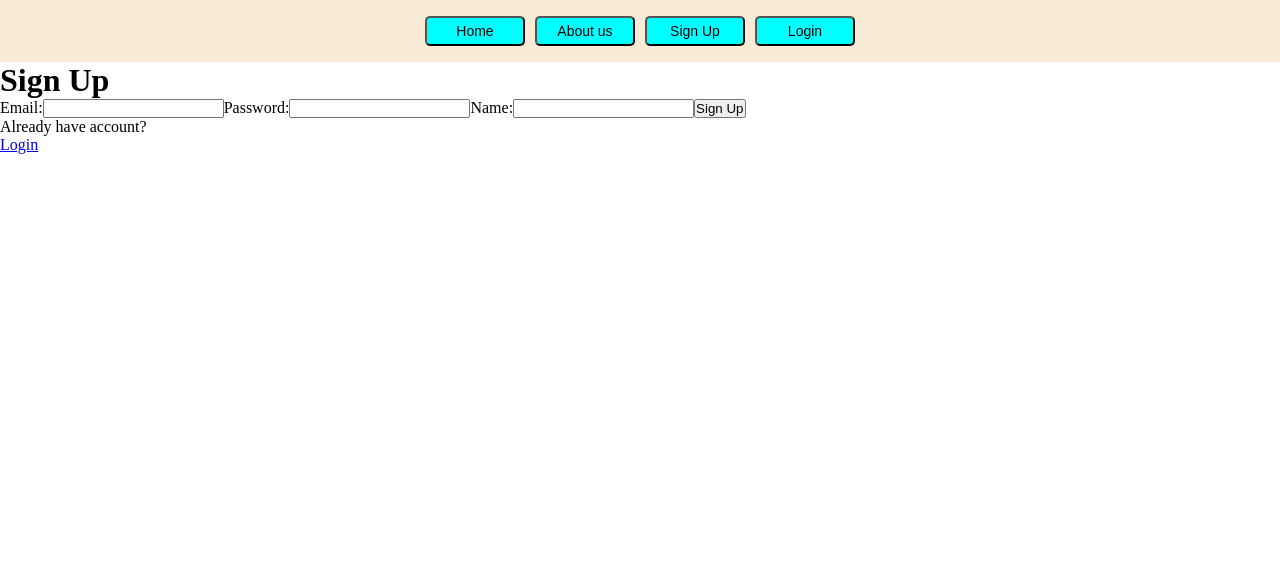
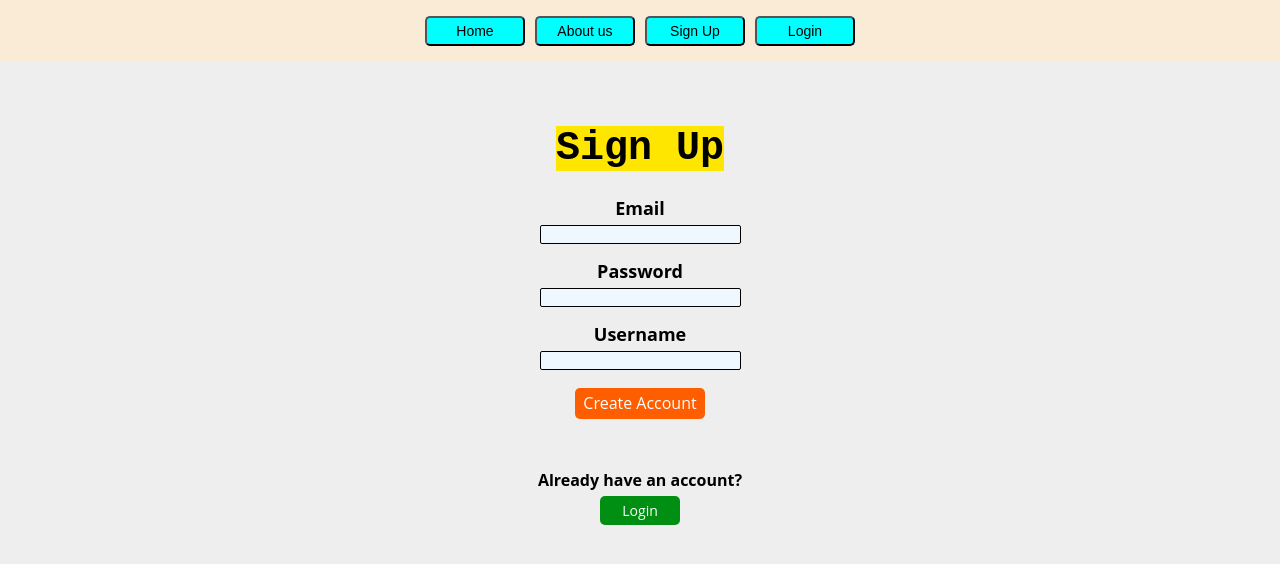
Before and after one commit to fitness-classes-platform/fitness-app-frontend, a React (Vite) app: page /signup in a window 1280 px wide. Shown: the top 564 px of the page. Built offline with nearby package versions, Linux system fonts and the light colour scheme.

Commit message:
add css to signup and login

```diff
--- a/src/index.css
+++ b/src/index.css
@@ -2,6 +2,7 @@
     margin: 0;
     padding: 0;
     box-sizing: border-box;
+    background-color: rgb(238, 238, 238);
 }
 
 .navbar {
@@ -20,3 +21,192 @@
     width: 100px;
     border-radius: 5px;
 }
+
+.signup {
+    display: flex;
+    justify-content: center;
+    align-items: center;
+    padding: 2rem;
+}
+
+.signupPage {
+    padding: 2rem;
+    display: flex;
+    flex-direction: column;
+    justify-content: center;
+    align-items: center;
+    width: 30vw;
+}
+
+.signupPage h1 {
+    text-align: center;
+    font-family: "Martian Mono", monospace;
+    font-size: 40px;
+    background-color: rgb(255, 230, 0);
+}
+
+.signupPageForm {
+    margin-top: 10px;
+    display: flex;
+    flex-direction: column;
+    text-align: center;
+    align-items: center;
+    font-family: "Open Sans", sans-serif;
+    font-size: 18px;
+}
+
+.signupPage label {
+    margin-bottom: 5px;
+    margin-top: 15px;
+    font-weight: bold;
+}
+
+.signupPage input {
+    text-align: center;
+    font-size: 15px;
+    border: none;
+    border-radius: 2px;
+    border: 1px solid black;
+    background-color: aliceblue;
+}
+
+.signupPage button {
+    text-align: center;
+    padding: 0.3rem;
+    background-color: rgb(255, 94, 0);
+    width: 130px;
+    border: none;
+    border-radius: 5px;
+    margin-top: 18px;
+    color: white;
+    font-family: "Open Sans", sans-serif;
+    font-size: 16px;
+    cursor: pointer;
+}
+
+.signupPage button:hover {
+    background-color: rgb(220, 80, 0);
+    box-shadow: 0 4px 8px rgba(0, 0, 0, 0.2);
+}
+
+.signupPage p {
+    margin-top: 50px;
+    font-family: "Open Sans", sans-serif;
+    font-weight: bold;
+}
+
+.signupPageLink {
+    all: unset;
+    text-align: center;
+    padding: 0.3rem;
+    background-color: rgb(0, 143, 19);
+    width: 70px;
+    border: none;
+    border-radius: 5px;
+    margin-top: 5px;
+    color: white;
+    font-family: "Open Sans", sans-serif;
+    font-size: 14px;
+    cursor: pointer;
+}
+
+.signupPageLink:hover {
+    background-color: rgb(0, 120, 0);
+    box-shadow: 0 4px 8px rgba(0, 0, 0, 0.2);
+}
+
+.signin {
+    display: flex;
+    justify-content: center;
+    align-items: center;
+    padding: 2rem;
+}
+
+.loginPage {
+    padding: 2rem;
+    display: flex;
+    flex-direction: column;
+    justify-content: center;
+    align-items: center;
+    width: 30vw;
+}
+
+.loginPage h1 {
+    text-align: center;
+    font-family: "Martian Mono", monospace;
+    font-size: 40px;
+    background-color: rgb(255, 230, 0);
+}
+
+.loginPageForm{
+    margin-top: 10px;
+    display: flex;
+    flex-direction: column;
+    text-align: center;
+    align-items: center;
+    font-family: "Open Sans", sans-serif;
+    font-size: 18px;
+}
+
+.loginPage label {
+    margin-bottom: 5px;
+    margin-top: 15px;
+    font-weight: bold;
+}
+
+.loginPage input {
+    text-align: center;
+    font-size: 15px;
+    border-radius: 2px;
+    border: 1px solid black;
+    background-color: aliceblue;
+}
+
+.loginPage button {
+    text-align: center;
+    padding: 0.3rem;
+    background-color: rgb(0, 143, 19);
+    width: 100px;
+    border: none;
+    border-radius: 5px;
+    margin-top: 18px;
+    color: white;
+    font-family: "Open Sans", sans-serif;
+    font-size: 16px;
+    cursor: pointer;
+}
+
+.loginPage button:hover {
+    background-color: rgb(0, 120, 0);
+    box-shadow: 0 4px 8px rgba(0, 0, 0, 0.2);
+}
+
+.loginPage p {
+    margin-top: 50px;
+    font-family: "Open Sans", sans-serif;
+    font-weight: bold;
+}
+
+.loginPageLink {
+    all: unset;
+    text-align: center;
+    padding: 0.3rem;
+    background-color: rgb(255, 94, 0);
+    width: 70px;
+    border: none;
+    border-radius: 5px;
+    margin-top: 5px;
+    color: white;
+    font-family: "Open Sans", sans-serif;
+    font-size: 14px;
+    cursor: pointer;
+}
+
+.loginPageLink:hover {
+    background-color: rgb(220, 80, 0);
+    box-shadow: 0 4px 8px rgba(0, 0, 0, 0.2);
+}
+
+.error-message {
+    color: red;
+}
--- a/src/pages/LoginPage.jsx
+++ b/src/pages/LoginPage.jsx
@@ -27,7 +27,7 @@ function LoginPage(props) {
 
     axios.post(`${API_URL}/auth/login`, requestBody)
       .then((response) => {
-        console.log('JWT token', response.data.authToken );
+        console.log('JWT token', response.data.authToken);
 
         storeToken(response.data.authToken);
         authenticateUser();
@@ -41,11 +41,12 @@ function LoginPage(props) {
   };
 
   return (
-    <div className="LoginPage">
+    <div className="signin">
+      <div className="loginPage">
         <h1>Login</h1>
 
-      <form onSubmit={handleLoginSubmit}>
-        <label>Email:</label>
+        <form onSubmit={handleLoginSubmit} className="loginPageForm">
+          <label>Email</label>
           <input
             type="email"
             name="email"
@@ -53,7 +54,7 @@ function LoginPage(props) {
             onChange={handleEmail}
           />
 
-        <label>Password:</label>
+          <label>Password</label>
           <input
             type="password"
             name="password"
@@ -63,10 +64,11 @@ function LoginPage(props) {
 
           <button type="submit">Login</button>
         </form>
-      { errorMessage && <p className="error-message">{errorMessage}</p> }
+        {errorMessage && <p className="error-message">{errorMessage}</p>}
 
         <p>Don't have an account yet?</p>
-      <Link to={"/signup"}> Sign Up</Link>
+        <Link to={"/signup"} className="loginPageLink"> Sign Up</Link>
+      </div>
     </div>
   )
 }
--- a/src/pages/SignupPage.jsx
+++ b/src/pages/SignupPage.jsx
@@ -40,11 +40,12 @@ function SignupPage(props) {
 
 
   return (
-    <div className="SignupPage">
+    <div className="signup">
+      <div className="signupPage">
         <h1>Sign Up</h1>
 
-      <form onSubmit={handleSignupSubmit}>
-        <label>Email:</label>
+        <form onSubmit={handleSignupSubmit} className="signupPageForm">
+          <label>Email</label>
           <input
             type="email"
             name="email"
@@ -52,7 +53,7 @@ function SignupPage(props) {
             onChange={handleEmail}
           />
 
-        <label>Password:</label>
+          <label>Password</label>
           <input
             type="password"
             name="password"
@@ -60,7 +61,7 @@ function SignupPage(props) {
             onChange={handlePassword}
           />
 
-        <label>Name:</label>
+          <label>Username</label>
           <input
             type="text"
             name="name"
@@ -68,13 +69,14 @@ function SignupPage(props) {
             onChange={handleName}
           />
 
-        <button type="submit">Sign Up</button>
+          <button type="submit">Create Account</button>
         </form>
 
-      { errorMessage && <p className="error-message">{errorMessage}</p> }
+        {errorMessage && <p className="error-message">{errorMessage}</p>}
 
-      <p>Already have account?</p>
-      <Link to={"/login"}> Login</Link>
+        <p>Already have an account?</p>
+        <Link to={"/login"} className="signupPageLink"> Login</Link>
+      </div>
     </div>
   )
 }
```
Lines whose indentation alone changed are shown as unchanged.
